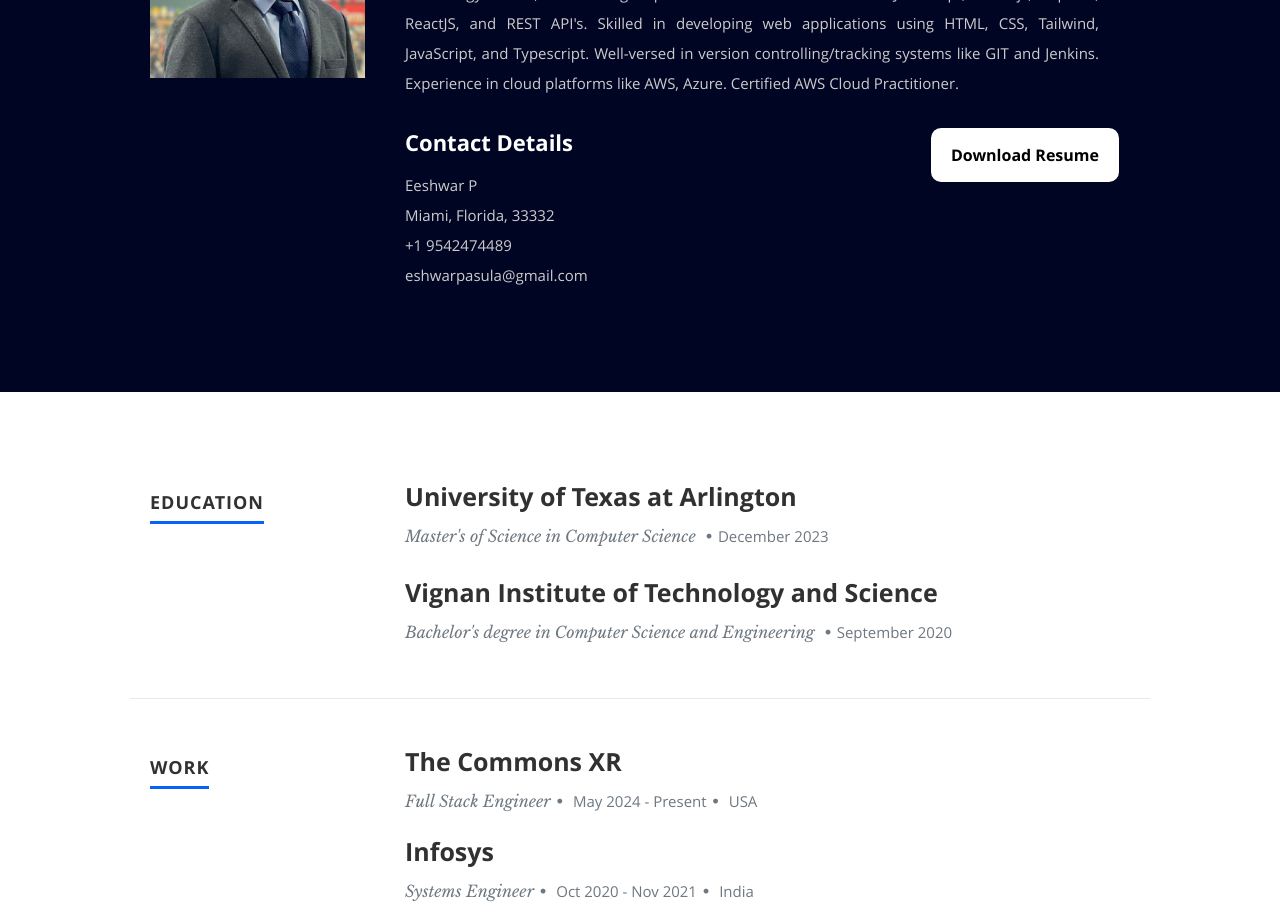
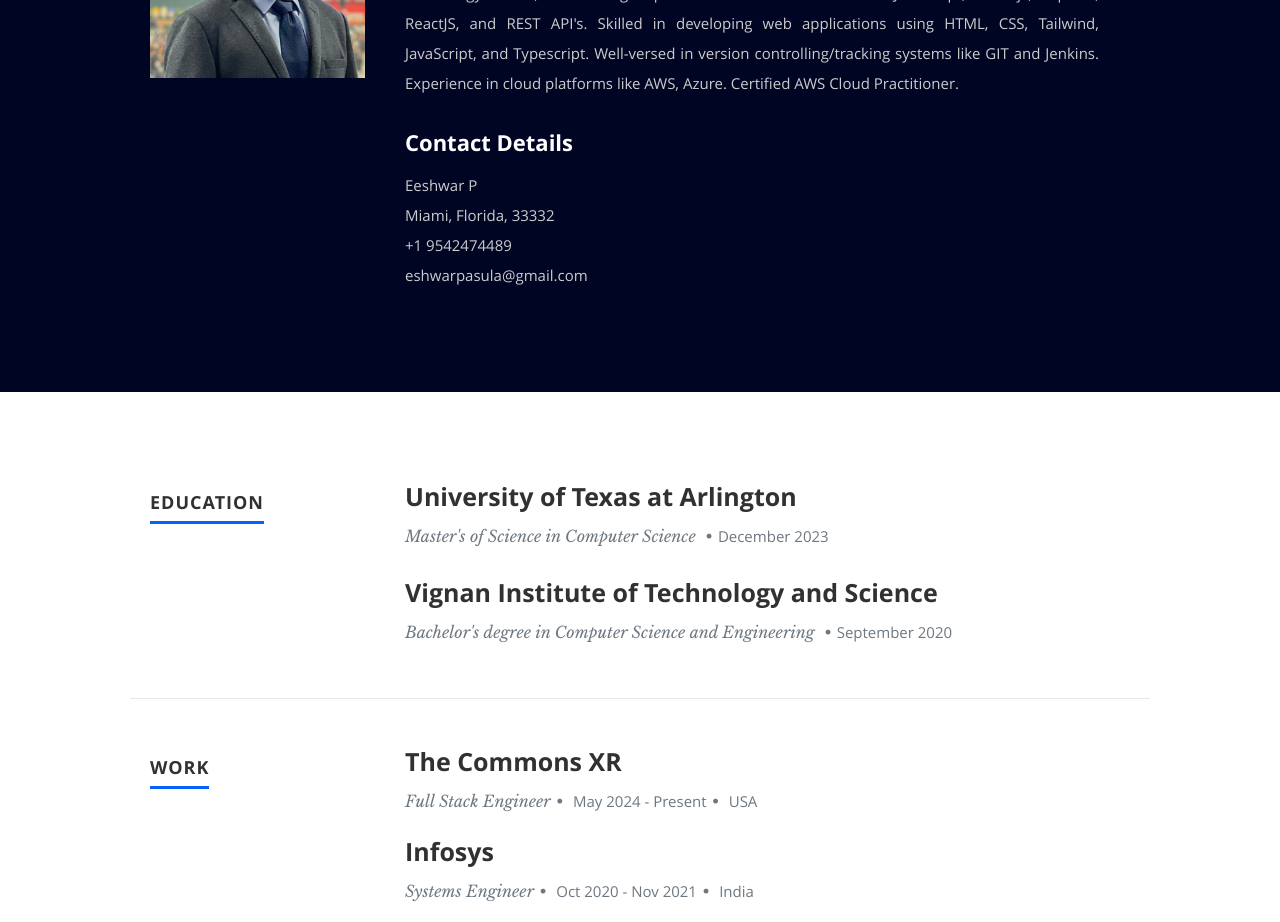
Before and after one commit to eeshwar07/website, a React (Create React App) app: page / in a window 1280 px wide. Shown: the part 1020-1942 px from the top of the page. Built offline with nearby package versions, Linux system fonts and the light colour scheme.

Commit message:
Update About.js

```diff
--- a/src/Components/About.js
+++ b/src/Components/About.js
@@ -47,14 +47,7 @@ class About extends Component {
                   </p>
                 </div>
                 <div className="bttn-container">
-                  <a
-                    className="bttn-customize"
-                    href="https://drive.google.com/file/d/1PdR1dR6bPGvnEadysbER3Nsxifcsr69P/view"
-                    target="_blank"
-                    rel="noreferrer"
-                  >
-                    Download Resume
-                  </a>
+
                 </div>
               </div>
               <div className="columns download width-full">
```
